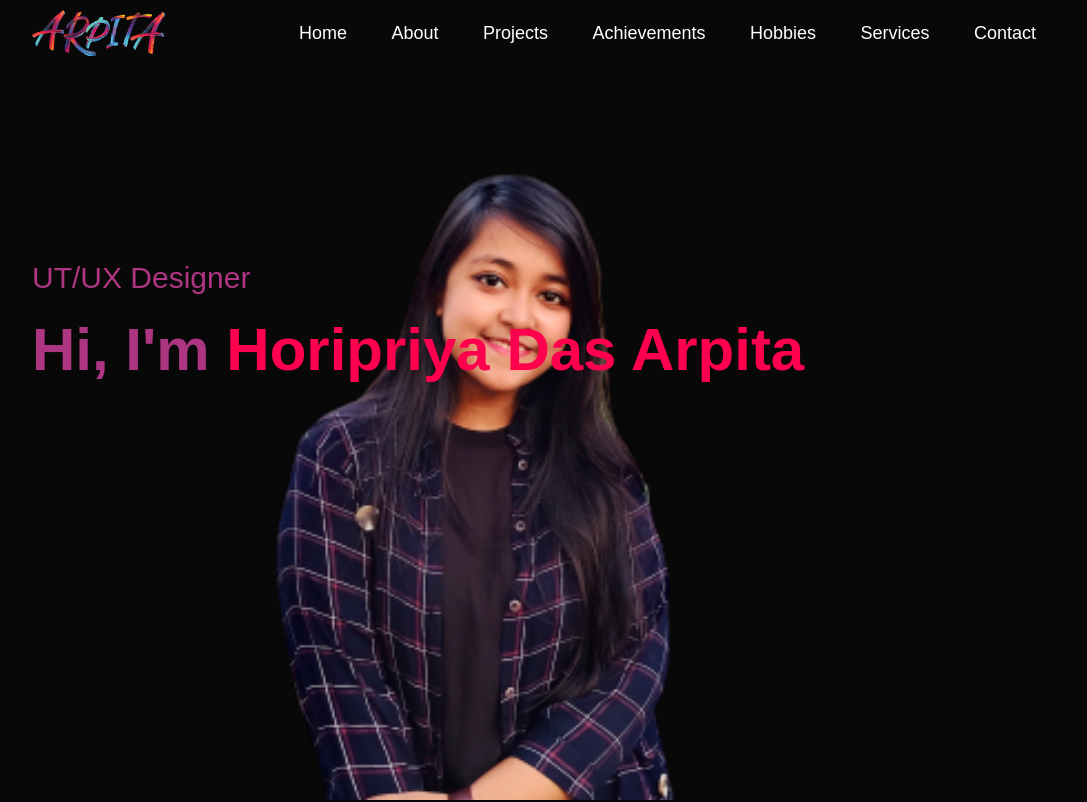
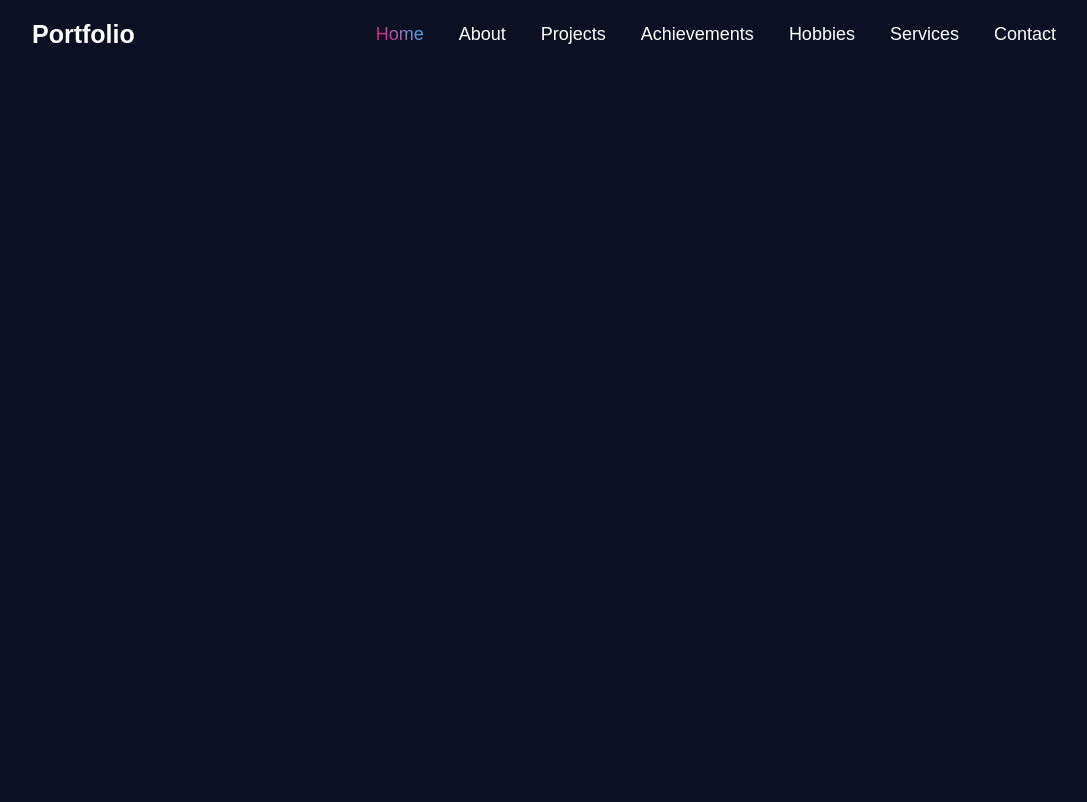
Before and after one commit to Horipriya-Arpita/Portfolio-website, a plain HTML site: page index.html in a window 1280 px wide. Shown: the top 802 px of the page, without its empty margins (96-1183 px from the left). Drawn offline with Linux system fonts and the light colour scheme.

Commit message:
new design added

```diff
--- a/index.html
+++ b/index.html
@@ -10,7 +10,20 @@
 
 </head>
 <body>
-    <div id="header">
+    <header class="header">
+        <a href="#" class="logo">Portfolio</a>
+
+        <nav class="navbar">
+            <a href="#" class="active">Home</a>
+            <a href="#">About</a>
+            <a href="#">Projects</a>
+            <a href="#">Achievements</a>
+            <a href="#">Hobbies</a>
+            <a href="#">Services</a>
+            <a href="#">Contact</a>
+        </nav>
+    </header>
+    <!--<div id="header">
         <div class="container">
             <nav>
                 <img src="images/logo name.png" class="logo">
@@ -95,5 +108,6 @@
     }
 
 </script>
+-->
 </body>
 </html>
--- a/style.css
+++ b/style.css
@@ -7,8 +7,48 @@
 }
 
 body{
-    background: #080808;
+    background: #0c1022;
     color: #ae3582;
+}
+
+.header{
+    position: fixed;
+    top: 0;
+    left: 0;
+    width: 100%;
+    padding: 20px 10%;
+    background: transparent;
+    display: flex;
+    justify-content: space-between;
+    align-items: center;
+    z-index: 100;
+
+}
+
+.logo{
+    font-size: 25px;
+    color:#fff;
+    text-decoration: none;
+    font-weight: 600;
+    pointer-events: none;
+
+}
+
+.navbar a {
+    font-size: 18px;
+    color:#fff;
+    text-decoration: none;
+    font-weight: 500;
+    margin-left: 35px;
+
+}
+
+.navbar a.active,
+.navbar a:hover{
+    background: linear-gradient(45deg, #f06,#3cf);
+    -webkit-text-fill-color: transparent;
+    -webkit-background-clip: text;
+
 }
 
 #header{
```
Also changed, not shown: images/arpita-1-removebg-preview.png (added).
